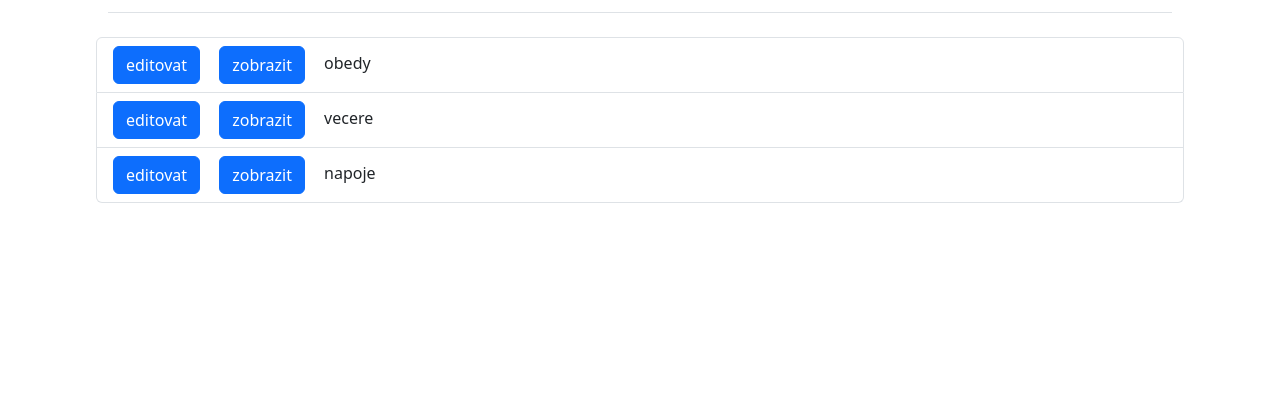
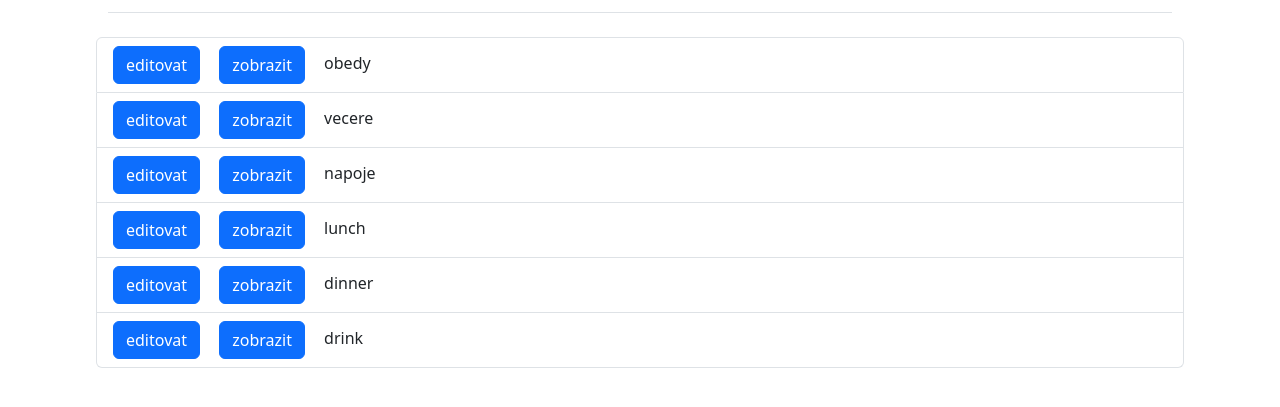
Before and after one commit to DavidV321/Cafebarlampicky, a PHP site: page /admin.php in a window 1280 px wide. Shown: the part 138-545 px from the top of the page. Run offline with PHP 8.4, Linux system fonts and the light colour scheme; the visitor is signed in with stand-in values (Sample User, id 1).

Commit message:
uprava11 comitt

```diff
--- a/admin.php
+++ b/admin.php
@@ -172,7 +172,7 @@ if (array_key_exists("prihlaseny_uzivatel", $_SESSION)) {
                 }
 
             echo "<li class='list-group-item $active'>
-             <a class='btn $button_class' href='?id=stranky={$instance_stranky->get_id()}'>editovat</a>
+             <a class='btn $button_class' href='?id-stranky={$instance_stranky->get_id()}'>editovat</a>
              <a class='btn $button_class' href='{$instance_stranky->get_id()}' target='_blank'>zobrazit</a>
 
             <span>{$instance_stranky->get_id()}</span>
--- a/seznam-stranek.php
+++ b/seznam-stranek.php
@@ -80,6 +80,8 @@ $seznam_stranek_admin = [
         "obedy" => new Stranka ("obedy", "Cafe bar Lampičky - obědy", "OBĚDY", "OBĚDY"),
         "vecere" => new Stranka ("vecere", "Cafe bar Lampičky - večeře", "VEČEŘE", "VEČEŘE"),
         "napoje" => new Stranka ("napoje", "Cafe bar Lampičky - nápoje", "NÁPOJE", "NÁPOJE"),
-
+        "lunch" => new Stranka ("lunch", "Cafe bar Lampičky - lunch", "LUNCH", "LUNCH"),
+        "dinner" => new Stranka ("dinner", "Cafe bar Lampičky - dinner", "DINNER", "DINNER"),
+        "drink" => new Stranka ("drink", "Cafe bar Lampičky - drinks", "DRINKS", "DRINKS"),
 
 ];
```
Also changed, not shown: index.php (+8 -10 lines), 1 other file.
